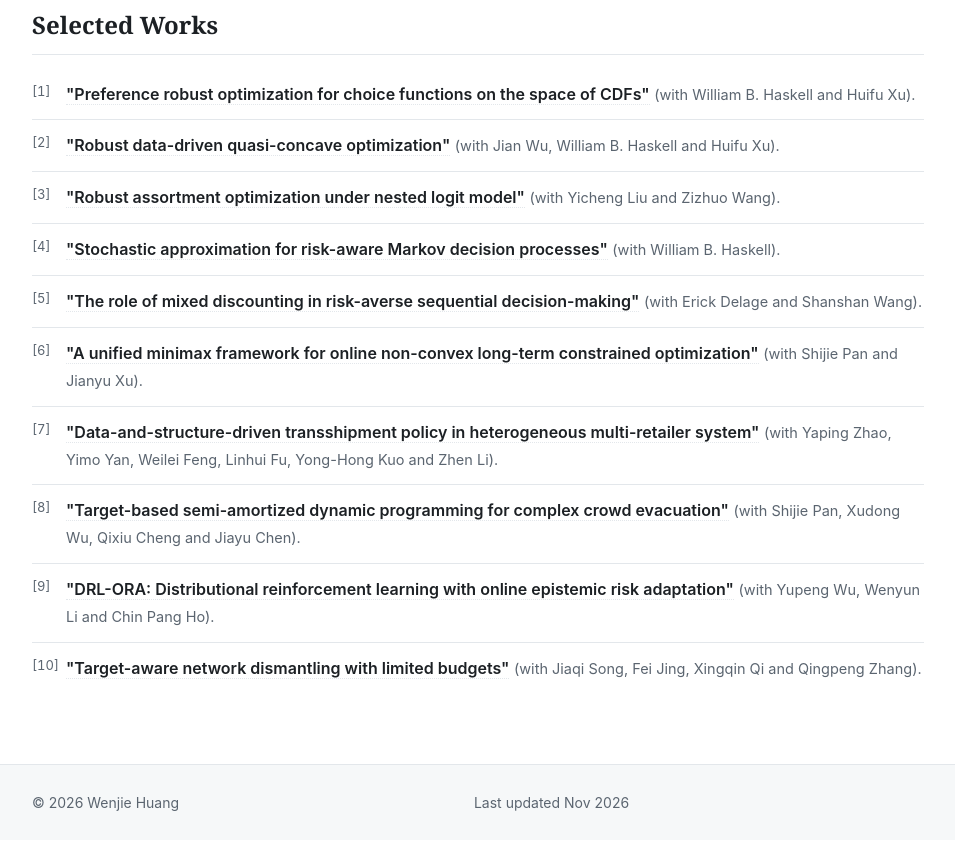
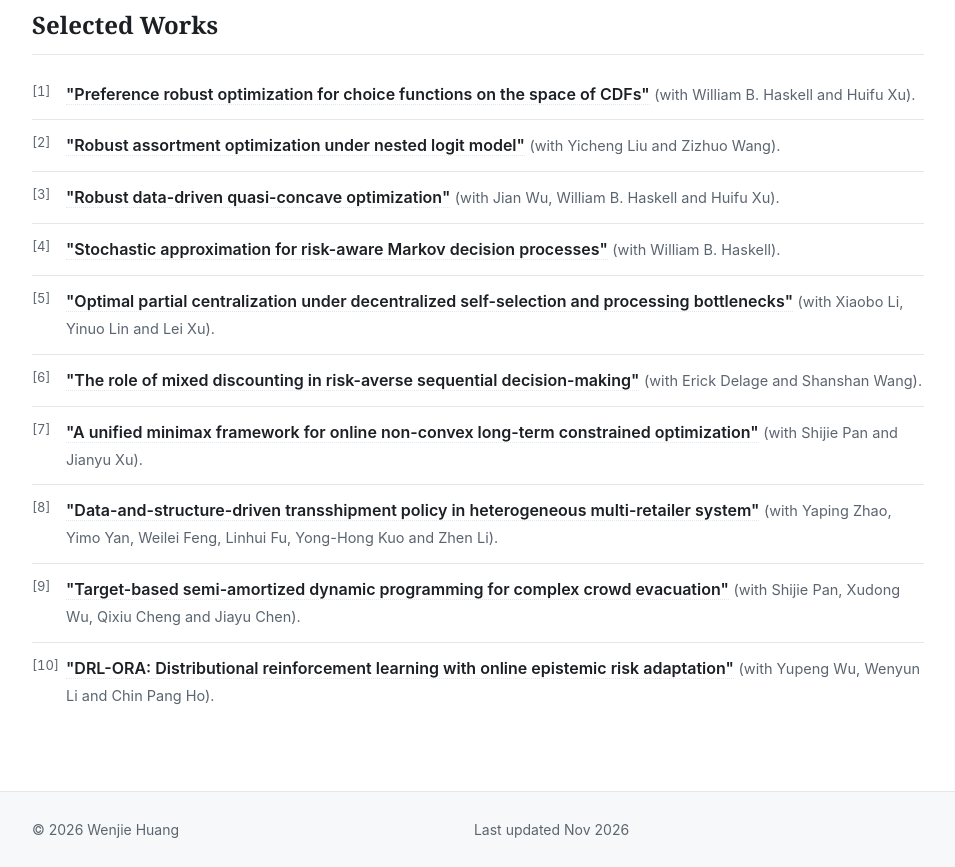
Before and after one commit to WenjieHuangWayne/WenjieHuangWayne.github.io, a plain HTML site: page index.html in a window 1280 px wide. Shown: the part 1120-1987 px from the top of the page, without its empty margins (162-1117 px from the left). Before the commit the page ends 1960 px from the top, so only its background shows below. Drawn offline with Linux system fonts and the light colour scheme.

Commit message:
Home: rank Selected Works by novelty/representativeness; include M&SOM partial centralization

```diff
--- a/index.html
+++ b/index.html
@@ -106,16 +106,20 @@
       <span class="pub-authors">(with William B. Haskell and Huifu Xu).</span>
     </li>
     <li data-cat="risk">
+      <a class="pub-title" href="https://www.sciencedirect.com/science/article/pii/S0167637726001410">"Robust assortment optimization under nested logit model"</a>
+      <span class="pub-authors">(with Yicheng Liu and Zizhuo Wang).</span>
+    </li>
+    <li data-cat="risk">
       <a class="pub-title" href="https://pubsonline.informs.org/doi/10.1287/ijoc.2025.1570">"Robust data-driven quasi-concave optimization"</a>
       <span class="pub-authors">(with Jian Wu, William B. Haskell and Huifu Xu).</span>
-    </li>
-    <li data-cat="risk">
-      <a class="pub-title" href="https://www.sciencedirect.com/science/article/pii/S0167637726001410">"Robust assortment optimization under nested logit model"</a>
-      <span class="pub-authors">(with Yicheng Liu and Zizhuo Wang).</span>
     </li>
     <li data-cat="seq">
       <a class="pub-title" href="https://ieeexplore.ieee.org/document/9076320">"Stochastic approximation for risk-aware Markov decision processes"</a>
       <span class="pub-authors">(with William B. Haskell).</span>
+    </li>
+    <li data-cat="risk">
+      <a class="pub-title" href="https://papers.ssrn.com/sol3/papers.cfm?abstract_id=5053496">"Optimal partial centralization under decentralized self-selection and processing bottlenecks"</a>
+      <span class="pub-authors">(with Xiaobo Li, Yinuo Lin and Lei Xu).</span>
     </li>
     <li data-cat="seq">
       <a class="pub-title" href="https://papers.ssrn.com/sol3/papers.cfm?abstract_id=5013140">"The role of mixed discounting in risk-averse sequential decision-making"</a>
@@ -137,10 +141,6 @@
       <a class="pub-title" href="https://proceedings.mlr.press/v337/wu26e.html">"DRL-ORA: Distributional reinforcement learning with online epistemic risk adaptation"</a>
       <span class="pub-authors">(with Yupeng Wu, Wenyun Li and Chin Pang Ho).</span>
     </li>
-    <li data-cat="om">
-      <a class="pub-title" href="https://arxiv.org/abs/2610.07926">"Target-aware network dismantling with limited budgets"</a>
-      <span class="pub-authors">(with Jiaqi Song, Fei Jing, Xingqin Qi and Qingpeng Zhang).</span>
-    </li>
   </ol>
 
 </main>
```
